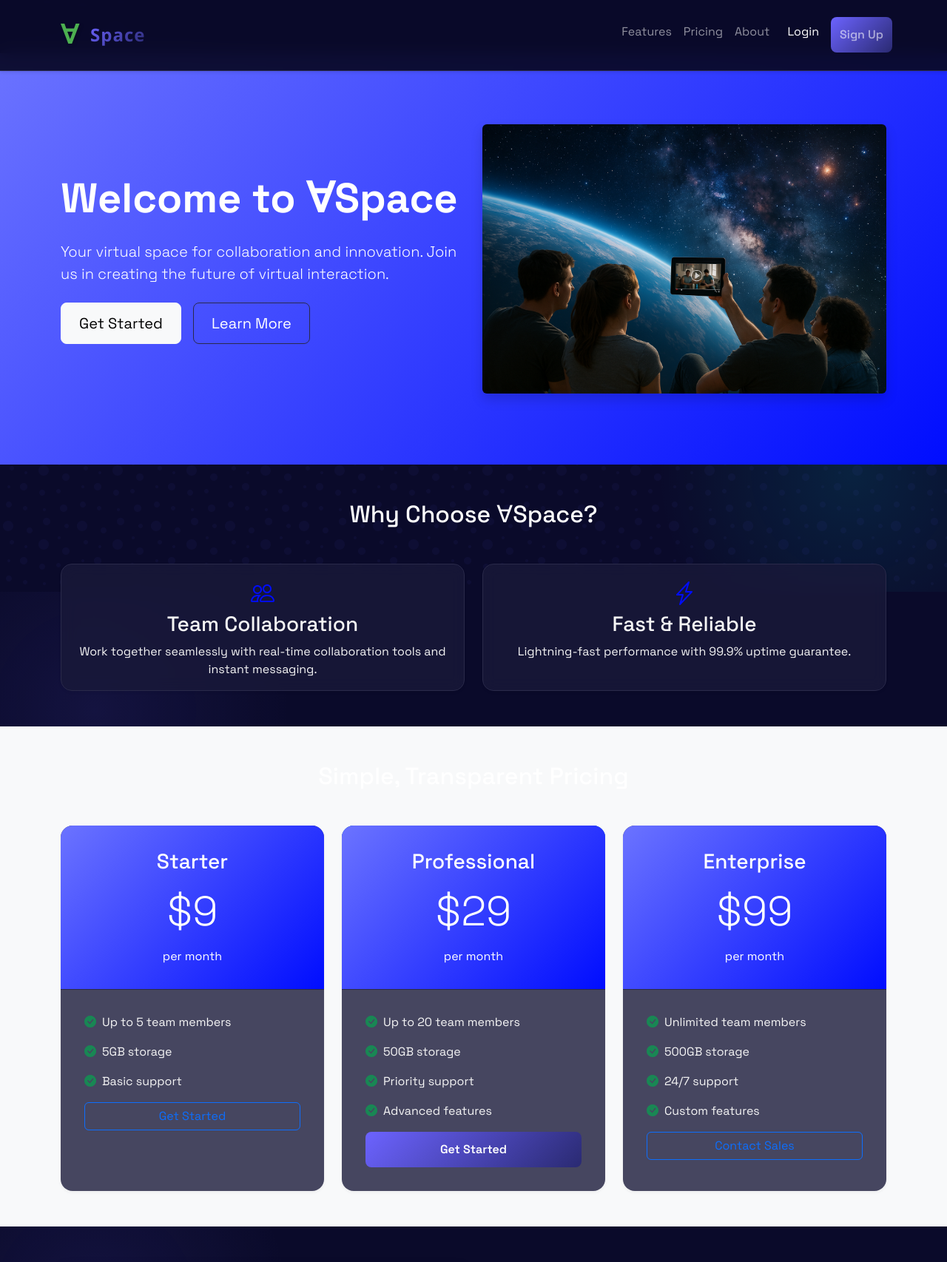
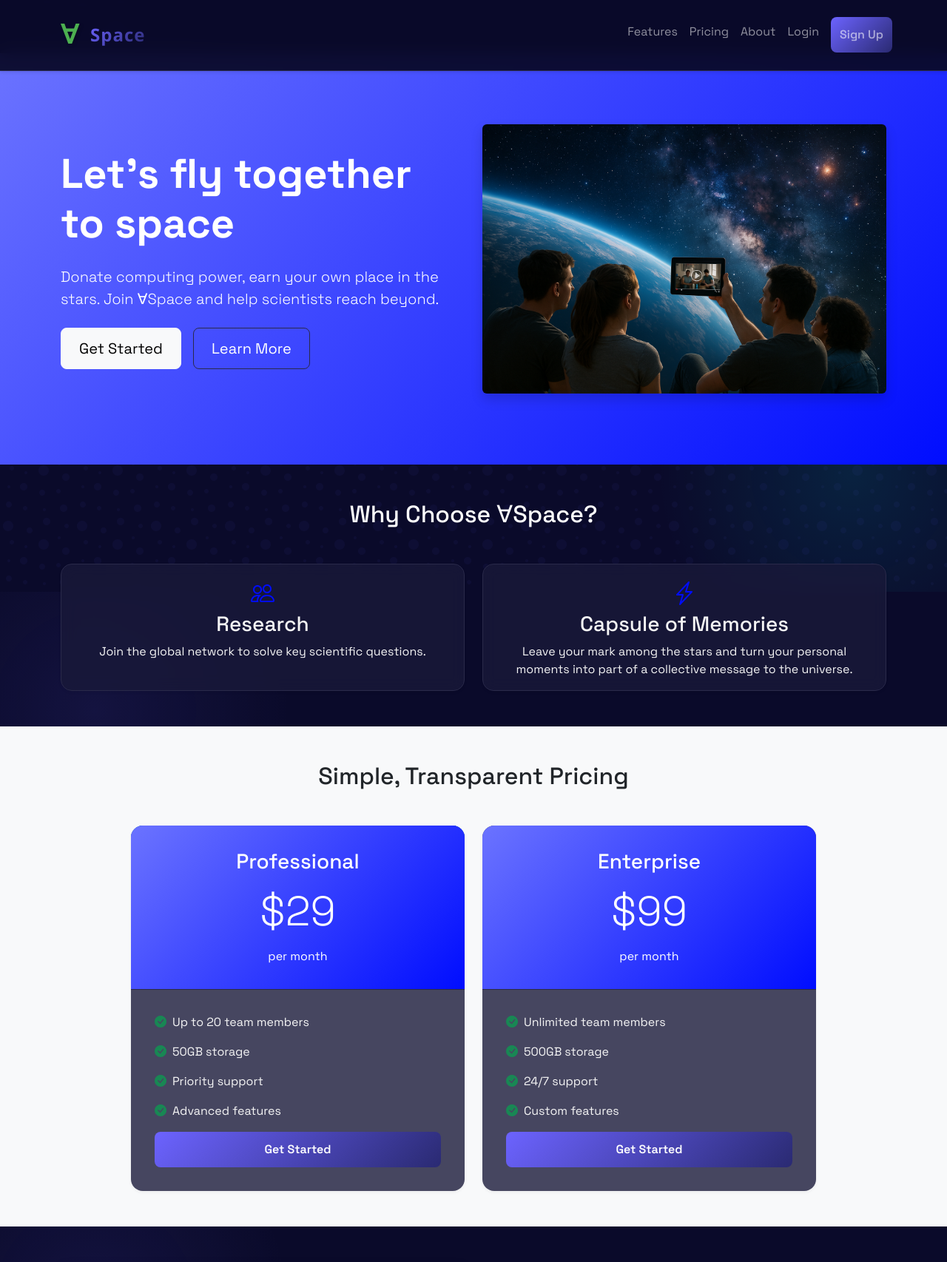
Before and after one commit to roboclub-tu/VSpace, a Django app: page / in a window 1280 px wide. Shown: the top 1706 px of the page at 74% size. Run offline with Django 5.2, Linux system fonts and the light colour scheme; grey boxes labelled with a size stand in for pictures from a placeholder-image service; some libraries are stand-ins or nearby versions.

Commit message:
staile home page

```diff
--- a/Server/templates/base.html
+++ b/Server/templates/base.html
@@ -122,7 +122,7 @@
                             <a class="nav-link" href="#about">About</a>
                         </li>
                         <li class="nav-item">
-                            <a class="nav-link btn btn-outline-light ms-2" href="{% url 'login' %}">Login</a>
+                            <a class="nav-link" href="{% url 'login' %}">Login</a>
                         </li>
                         <li class="nav-item">
                             <a class="nav-link btn btn-primary ms-2" href="{% url 'register' %}">Sign Up</a>
@@ -169,9 +169,9 @@
                 <div class="col-md-4">
                     <h5 class="text-white mb-3">Connect</h5>
                     <div class="social-links">
-                        <a href="#" class="text-muted me-3"><i class="bi bi-twitter"></i></a>
-                        <a href="#" class="text-muted me-3"><i class="bi bi-linkedin"></i></a>
-                        <a href="#" class="text-muted"><i class="bi bi-github"></i></a>
+                        <a href="https://www.facebook.com/roboclub.bg?locale=bg_BG" class="text-muted me-3"><i class="bi bi-facebook"></i></a>
+                        <a href="https://www.linkedin.com/company/roboclubbg/posts/?feedView=all" class="text-muted me-3"><i class="bi bi-linkedin"></i></a>
+                        <a href="https://github.com/roboclub-tu/VSpace" class="text-muted"><i class="bi bi-github"></i></a>
                     </div>
                 </div>
             </div>
--- a/Server/templates/home.html
+++ b/Server/templates/home.html
@@ -18,8 +18,8 @@
         <div class="container">
             <div class="row align-items-center">
                 <div class="col-lg-6">
-                    <h1 class="display-4 fw-bold mb-4">Welcome to ∀Space</h1>
-                    <p class="lead mb-4">Your virtual space for collaboration and innovation. Join us in creating the future of virtual interaction.</p>
+                    <h1 class="display-4 fw-bold mb-4">Let's fly together to space</h1>
+                    <p class="lead mb-4">Donate computing power, earn your own place in the stars. Join ∀Space and help scientists reach beyond.</p>
                     <div class="d-flex gap-3">
                         <a href="{% url 'register' %}" class="btn btn-light btn-lg">Get Started</a>
                         <a href="#features" class="btn btn-outline-light btn-lg">Learn More</a>
@@ -41,8 +41,8 @@
                     <div class="card h-100 text-center">
                         <div class="card-body">
                             <i class="bi bi-people feature-icon"></i>
-                            <h3 class="card-title">Team Collaboration</h3>
-                            <p class="card-text">Work together seamlessly with real-time collaboration tools and instant messaging.</p>
+                            <h3 class="card-title">Research</h3>
+                            <p class="card-text">Join the global network to solve key scientific questions.</p>
                         </div>
                     </div>
                 </div>
@@ -50,8 +50,8 @@
                     <div class="card h-100 text-center">
                         <div class="card-body">
                             <i class="bi bi-lightning-charge feature-icon"></i>
-                            <h3 class="card-title">Fast & Reliable</h3>
-                            <p class="card-text">Lightning-fast performance with 99.9% uptime guarantee.</p>
+                            <h3 class="card-title">Capsule of Memories</h3>
+                            <p class="card-text">Leave your mark among the stars and turn your personal moments into part of a collective message to the universe.</p>
                         </div>
                     </div>
                 </div>
@@ -62,31 +62,14 @@
     <!-- Pricing Section -->
     <section id="pricing" class="py-5 bg-light">
         <div class="container">
-            <h2 class="text-center mb-5">Simple, Transparent Pricing</h2>
-            <div class="row g-4">
-                <div class="col-md-4">
-                    <div class="card pricing-card h-100">
-                        <div class="card-header">
-                            <h3 class="mb-0">Starter</h3>
-                            <div class="display-4 my-3">$9</div>
-                            <p class="mb-0">per month</p>
-                        </div>
-                        <div class="card-body">
-                            <ul class="list-unstyled">
-                                <li class="mb-3"><i class="bi bi-check-circle-fill text-success me-2"></i>Up to 5 team members</li>
-                                <li class="mb-3"><i class="bi bi-check-circle-fill text-success me-2"></i>5GB storage</li>
-                                <li class="mb-3"><i class="bi bi-check-circle-fill text-success me-2"></i>Basic support</li>
-                            </ul>
-                            <a href="{% url 'register' %}" class="btn btn-outline-primary w-100">Get Started</a>
-                        </div>
-                    </div>
-                </div>
-                <div class="col-md-4">
+            <h2 class="text-center mb-5 text-dark">Simple, Transparent Pricing</h2>
+            <div class="row g-4 justify-content-center">
+                <div class="col-md-5">
                     <div class="card pricing-card h-100 border-primary">
                         <div class="card-header bg-primary">
-                            <h3 class="mb-0">Professional</h3>
-                            <div class="display-4 my-3">$29</div>
-                            <p class="mb-0">per month</p>
+                            <h3 class="mb-0 text-white">Professional</h3>
+                            <div class="display-4 my-3 text-white">$29</div>
+                            <p class="mb-0 text-white">per month</p>
                         </div>
                         <div class="card-body">
                             <ul class="list-unstyled">
@@ -95,11 +78,11 @@
                                 <li class="mb-3"><i class="bi bi-check-circle-fill text-success me-2"></i>Priority support</li>
                                 <li class="mb-3"><i class="bi bi-check-circle-fill text-success me-2"></i>Advanced features</li>
                             </ul>
-                            <a href="{% url 'register' %}" class="btn btn-primary w-100">Get Started</a>
+                            <a href="{% url 'register' %}" class="btn btn-primary w-100 mt-auto">Get Started</a>
                         </div>
                     </div>
                 </div>
-                <div class="col-md-4">
+                <div class="col-md-5">
                     <div class="card pricing-card h-100">
                         <div class="card-header">
                             <h3 class="mb-0">Enterprise</h3>
@@ -113,7 +96,7 @@
                                 <li class="mb-3"><i class="bi bi-check-circle-fill text-success me-2"></i>24/7 support</li>
                                 <li class="mb-3"><i class="bi bi-check-circle-fill text-success me-2"></i>Custom features</li>
                             </ul>
-                            <a href="{% url 'register' %}" class="btn btn-outline-primary w-100">Contact Sales</a>
+                            <a href="{% url 'register' %}" class="btn btn-primary w-100 mt-auto">Get Started</a>
                         </div>
                     </div>
                 </div>
@@ -129,6 +112,7 @@
                     <img src="https://placehold.co/600x400" alt="About ∀Space" class="img-fluid rounded shadow">
                 </div>
                 <div class="col-lg-6">
+
                     <h2 class="mb-4">About ∀Space</h2>
                     <p class="lead mb-4">∀Space is revolutionizing the way teams collaborate in the virtual world. Our platform combines cutting-edge technology with intuitive design to create a seamless workspace experience.</p>
                     <p class="mb-4">Founded in 2024, we've been committed to providing the best virtual collaboration tools for teams worldwide. Our mission is to make remote work as effective and engaging as working in person.</p>
@@ -144,8 +128,8 @@
     <!-- CTA Section -->
     <section class="py-5 bg-light">
         <div class="container text-center">
-            <h2 class="mb-4">Ready to Transform Your Virtual Workspace?</h2>
-            <p class="lead mb-4">Join thousands of teams already using ∀Space to enhance their productivity.</p>
+            <h2 class="mb-4 text-dark">Are you ready for something different?</h2>
+            <p class="lead mb-4 text-dark">Join thousands of teams already using ∀Space to enhance their productivity. ne moga da se setq kak da go promenq</p>
             <a href="{% url 'register' %}" class="btn btn-primary btn-lg">Get Started Now</a>
         </div>
     </section>
```
Also changed, not shown: Server/static/css/style.css (line endings or trailing spaces).
